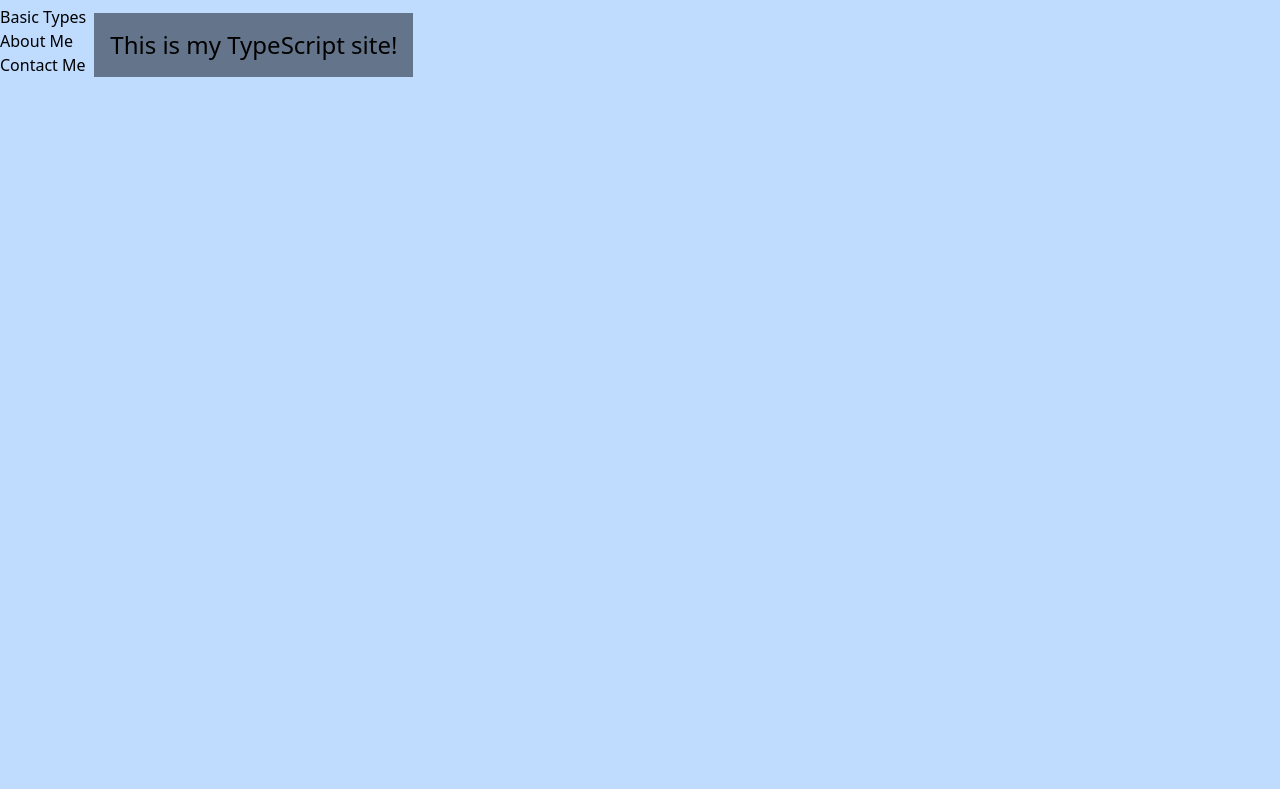
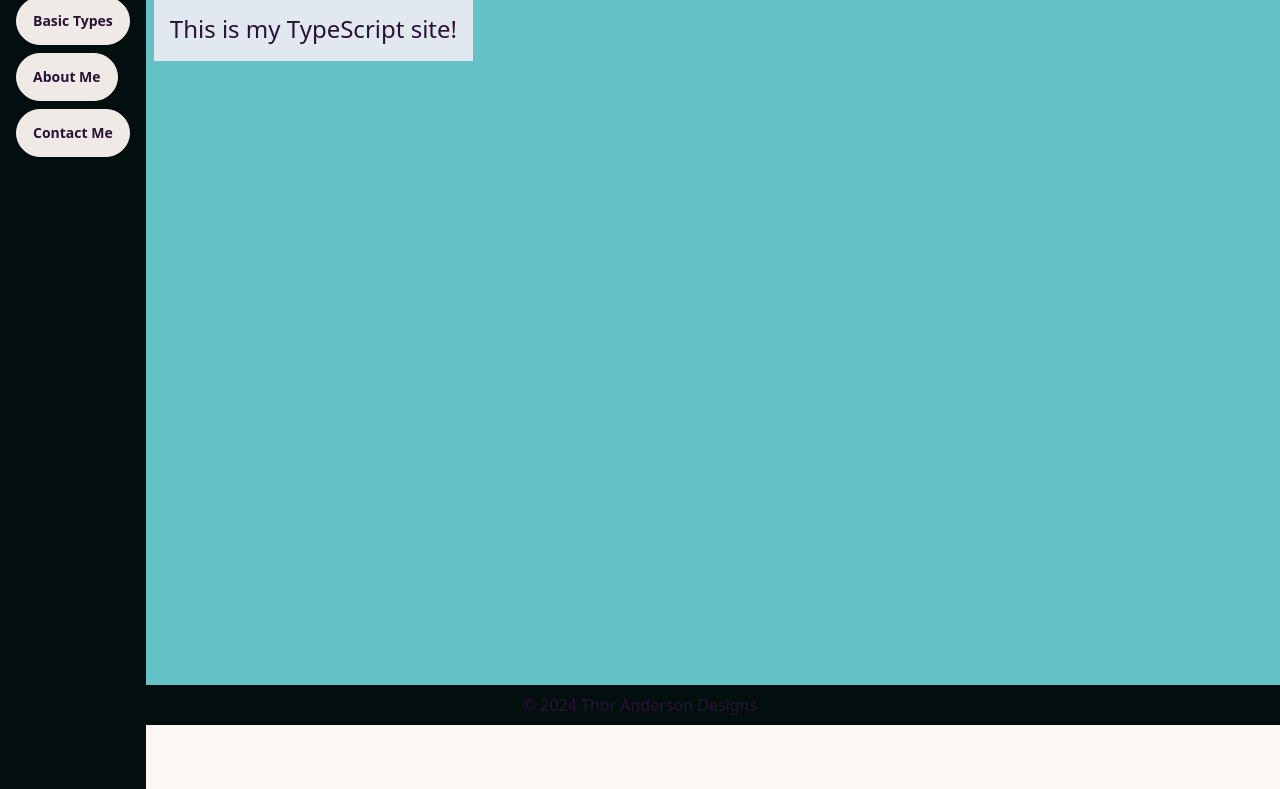
Before and after one commit to thortek/intro-typescript, a website built with Vite: page src/index.html in a window 1280 px wide. Shown: the part 75-864 px from the top of the page. Before the commit the page ends 800 px from the top, so only its background shows below. Built offline with nearby package versions, Linux system fonts and the light colour scheme.

Commit message:
Added Daisy UI and themes

```diff
--- a/package.json
+++ b/package.json
@@ -11,6 +11,7 @@
   "license": "ISC",
   "devDependencies": {
     "autoprefixer": "^10.4.16",
+    "daisyui": "^4.6.0",
     "postcss": "^8.4.33",
     "tailwindcss": "^3.4.1",
     "typescript": "^5.3.3",
--- a/src/index.html
+++ b/src/index.html
@@ -1,31 +1,39 @@
 <!DOCTYPE html>
-<html lang="en">
+<html lang="en" data-theme="cupcake">
   <head>
-    <meta charset="UTF-8">
-    <meta name="viewport" content="width=device-width, initial-scale=1.0">
-    <link rel="stylesheet" href="index.css"/>
+    <meta charset="UTF-8" />
+    <meta name="viewport" content="width=device-width, initial-scale=1.0" />
+    <link rel="stylesheet" href="index.css" />
     <script src="index.ts" defer type="module"></script>
     <title>Introduction to TypeScript!</title>
   </head>
-<body class="bg-blue-200">
+  <body class="bg-primary flex-col h-screen overflow-hidden">
     <header>
-    <h1 class="text-2xl bg-slate-500 m-2 p-4 text-center">Welcome to my TypeScript site!</h1>
+      <h1 class="text-2xl bg-primary-content p-4 text-center">
+        Welcome to my TypeScript site!
+      </h1>
     </header>
-<main class="flex">
-    <nav>
-        <ul>
-            <li><button id="basicTypesButton">Basic Types</button></li>
-            <li><a href="about.html">About Me</a></li>
-            <li><a href="contact.html">Contact Me</a></li>
+    <main class="flex h-full">
+      <nav class="bg-primary-content min-w-24 p-2">
+        <ul class="flex flex-col">
+          <li><button class="btn mx-2" id="basicTypesButton">Basic Types</button></li>
+          <li><button class="btn m-2">About Me</button></li>
+          <li><button class="btn mx-2">Contact Me</button></li>
         </ul>
       </nav>
       <div>
-        <h2 class="text-2xl bg-slate-500 m-2 p-4 text-center">This is my TypeScript site!</h2>
+        <h2 class="text-2xl bg-slate-200 m-2 p-4 text-center">
+          This is my TypeScript site!
+        </h2>
         <p id="basicTypesTitle"></p>
         <p id="basicTypesExplanation"></p>
         <p id="basicTypesCode"></p>
       </div>
     </main>
-<footer></footer>
+    <footer>
+      <p class="bg-primary-content fixed bottom-0 w-full p-2 text-center">
+        &copy; 2024 Thor Anderson Designs
+      </p>
+    </footer>
   </body>
 </html>
--- a/tailwind.config.js
+++ b/tailwind.config.js
@@ -5,5 +5,8 @@
   theme: {
     extend: {},
   },
-  plugins: [],
+  plugins: [require("daisyui")],
+  daisyui: {
+    themes: ["light", "dark", "cupcake", "bumblebee", "emerald", "synthwave", "retro", "cyberpunk", "valentine", "halloween", "garden", "forest", "aqua", "lofi", "pastel", "fantasy", "wireframe", "black", "luxury", "dracula"]
+  }
 }
```
Also changed, not shown: 1 other file. Lines whose indentation alone changed are shown as unchanged.
